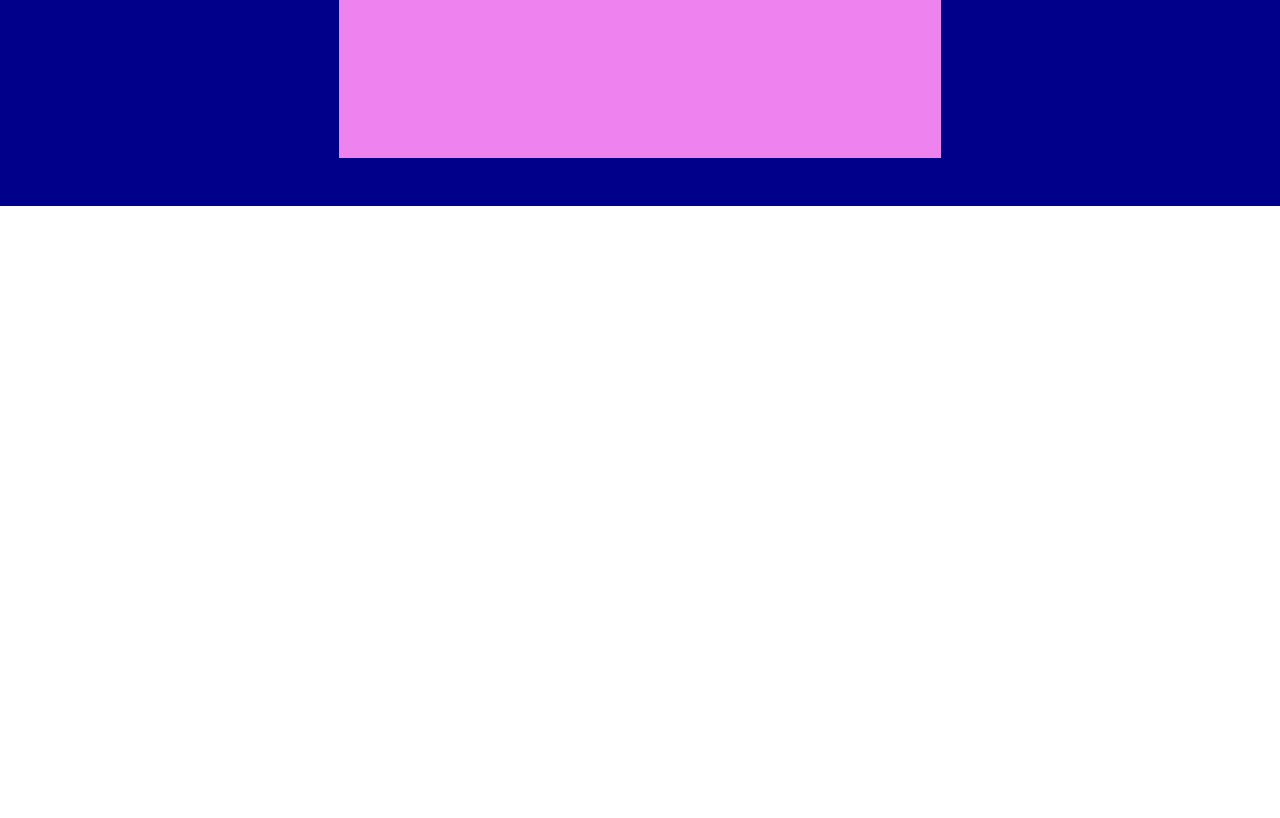
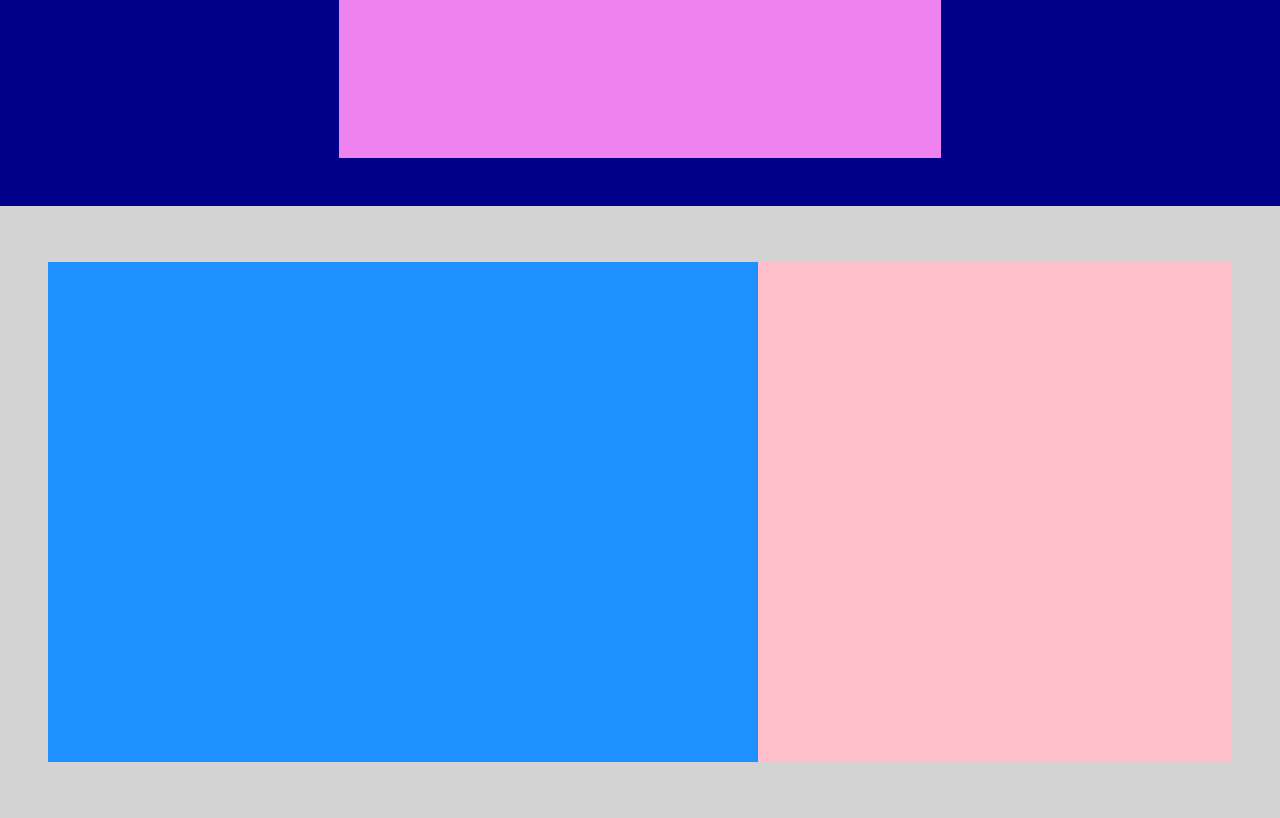
Before and after one commit to TommasoPezzola231/htmlcss-struttura-discord, a plain HTML site: page index.html in a window 1280 px wide. Shown: the part 356-1174 px from the top of the page. Before the commit the page ends 800 px from the top, so only its background shows below. Drawn offline with Linux system fonts and the light colour scheme.

Commit message:
feat,style(main): add first section

```diff
--- a/css/style.css
+++ b/css/style.css
@@ -71,3 +71,26 @@ a {
     justify-content: center;
 }
 /********End Header*********/
+
+/*********Main***********/
+
+.backgroundGray {
+    background-color: #d3d3d3;
+}
+
+.box {
+    padding-top: 3rem;
+    padding-bottom: 3rem;
+}
+
+.BlueBox {
+    width: 60%;
+    background-color: #1e90ff;
+    min-height: 500px;
+}
+
+.PinkBox {
+    width: 40%;
+    background-color: #ffc0cb;
+    min-height: 500px;
+}
--- a/index.html
+++ b/index.html
@@ -41,7 +41,17 @@
         </div>
     </header>
 
-    <main></main>
+    <main>
+        <div class="box backgroundGray">
+            <section>
+                <div class="flexContainer layout">
+                    <div class="BlueBox"></div>
+                    <div class="PinkBox"></div>
+                </div>
+            </section>
+        </div>
+
+    </main>
     <footer></footer>
 
 </body>
```
